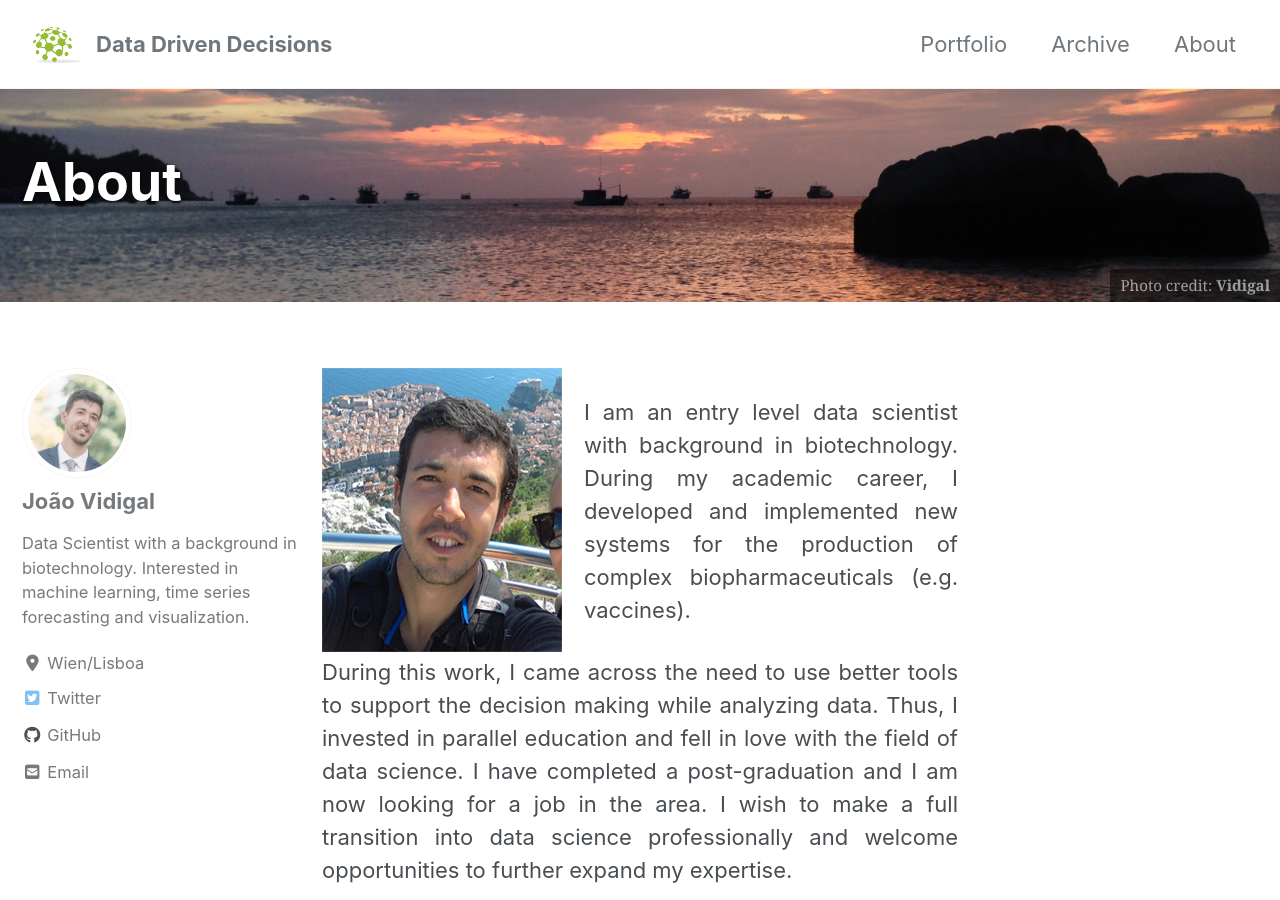
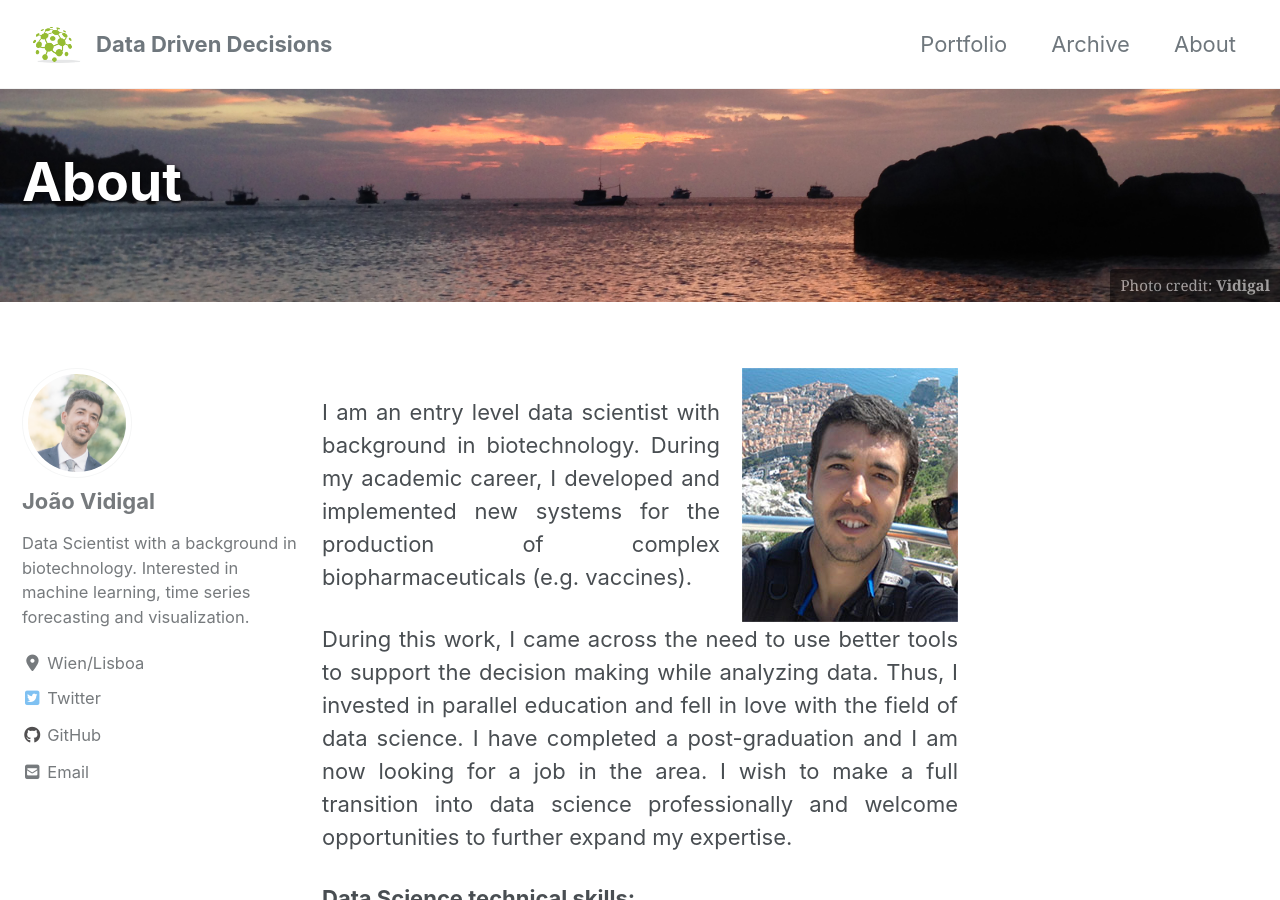
Before and after one commit to vidigaljoao/vidigaljoao.github.io, a Jekyll site: the page built from _pages/about.md, in a window 1280 px wide and 900 px high. Built offline with Jekyll 4.4.1, drawn with Linux system fonts in a browser that asks for light colours; cached includes are drawn as plain includes; nearby versions of some CDN libraries.

Commit message:
change layout

```diff
--- a/_pages/about.md
+++ b/_pages/about.md
@@ -4,9 +4,9 @@
 header:
   overlay_image: /images/header_2.jpg
   caption: "Photo credit: **Vidigal**"
-excerpt: #"Some projects concerning data science."
+excerpt: #"All about me."
 ---
-![JV in Dubrovnik]({{ site.url }}{{ site.baseurl }}/images/jv_dub_about.jpg){: .align-left}
+![JV in Dubrovnik]({{ site.url }}{{ site.baseurl }}/images/jv_dub2.jpg){: .align-right}
 <p style='text-align: justify;'> I am an entry level data scientist with background in biotechnology.
 During my academic career, I developed and implemented new systems for the production of complex biopharmaceuticals (e.g. vaccines). </p>
 
```
Also changed, not shown: images/jv_dub2.jpg (added).
